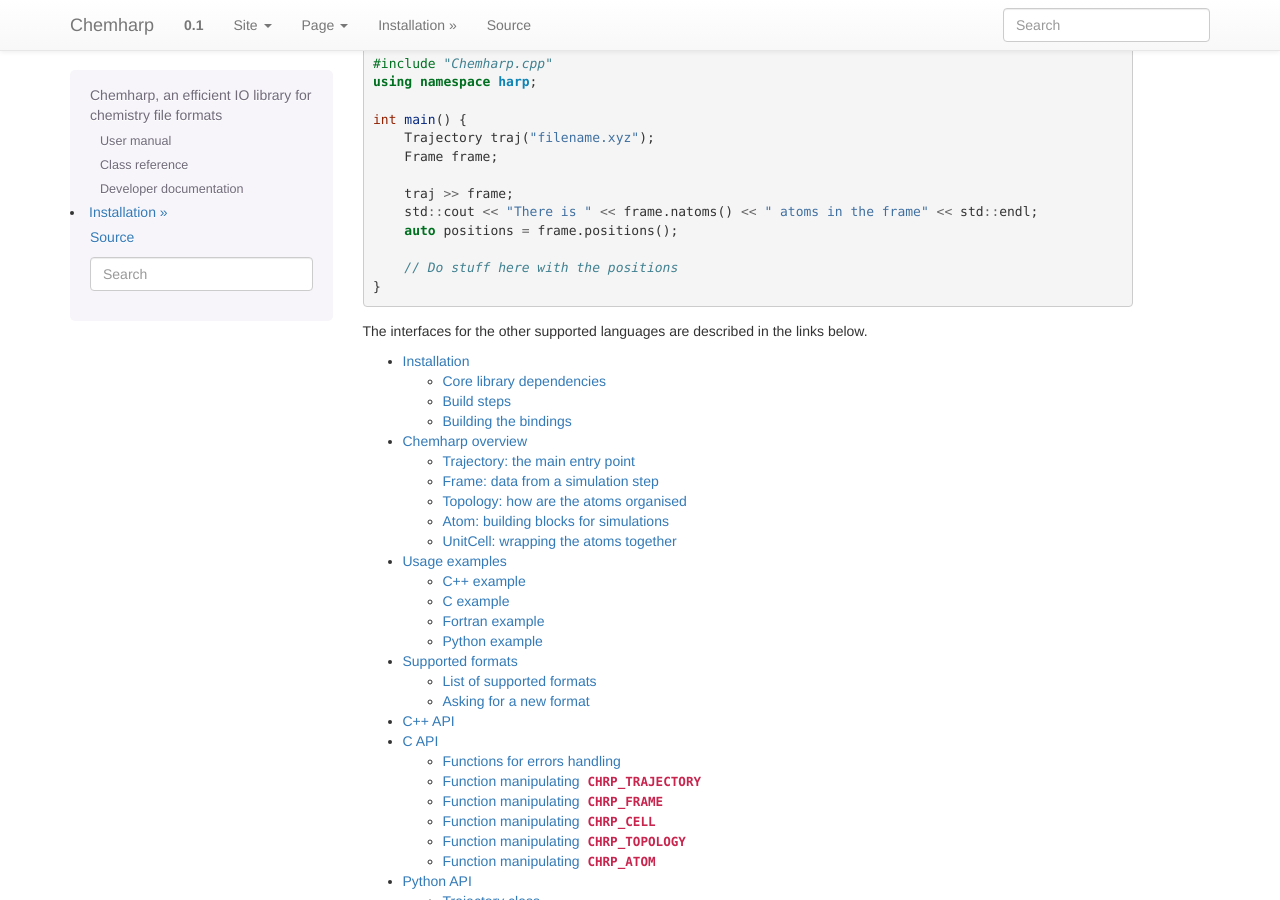
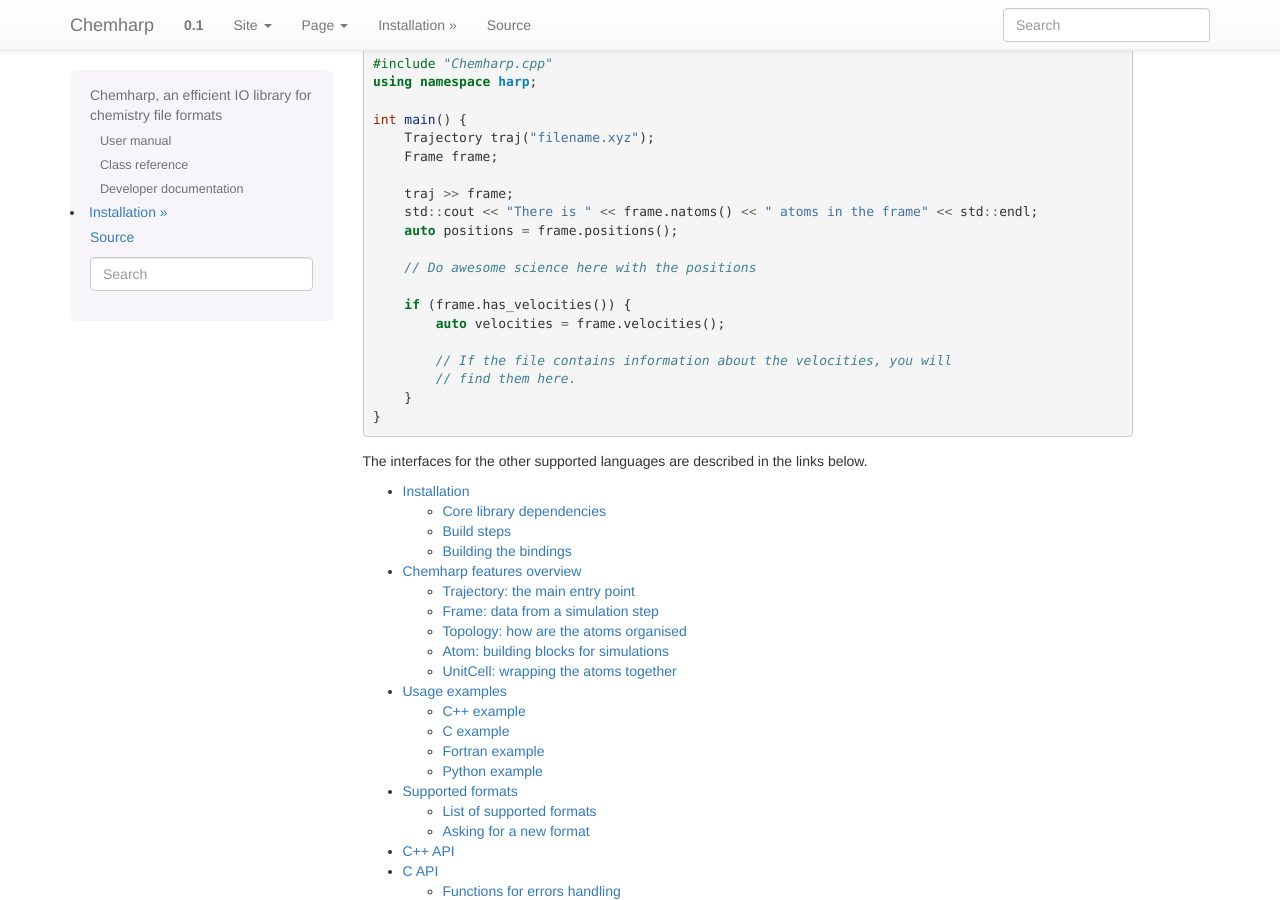
Before and after one commit to chemfiles/chemfiles, a Sphinx documentation site: the page built from doc/index.rst, in a window 1280 px wide and 900 px high, scrolled down 660 px. Built offline with Sphinx 7.4.7, drawn with Linux system fonts in a browser that asks for light colours.

Commit message:
[doc] Minor improvements

```diff
--- a/doc/index.rst
+++ b/doc/index.rst
@@ -53,7 +53,14 @@ Basic usage looks like this in C++:
         std::cout << "There is " << frame.natoms() << " atoms in the frame" << std::endl;
         auto positions = frame.positions();
 
-        // Do stuff here with the positions
+        // Do awesome science here with the positions
+
+        if (frame.has_velocities()) {
+            auto velocities = frame.velocities();
+
+            // If the file contains information about the velocities, you will
+            // find them here.
+        }
     }
 
 
--- a/doc/overview.rst
+++ b/doc/overview.rst
@@ -1,5 +1,5 @@
-Chemharp overview
-=================
+Chemharp features overview
+==========================
 
 This figure represent how the basic types of Chemharp are arganised and how they
 interact together. The only types a Chemharp user should worry about are the
```
